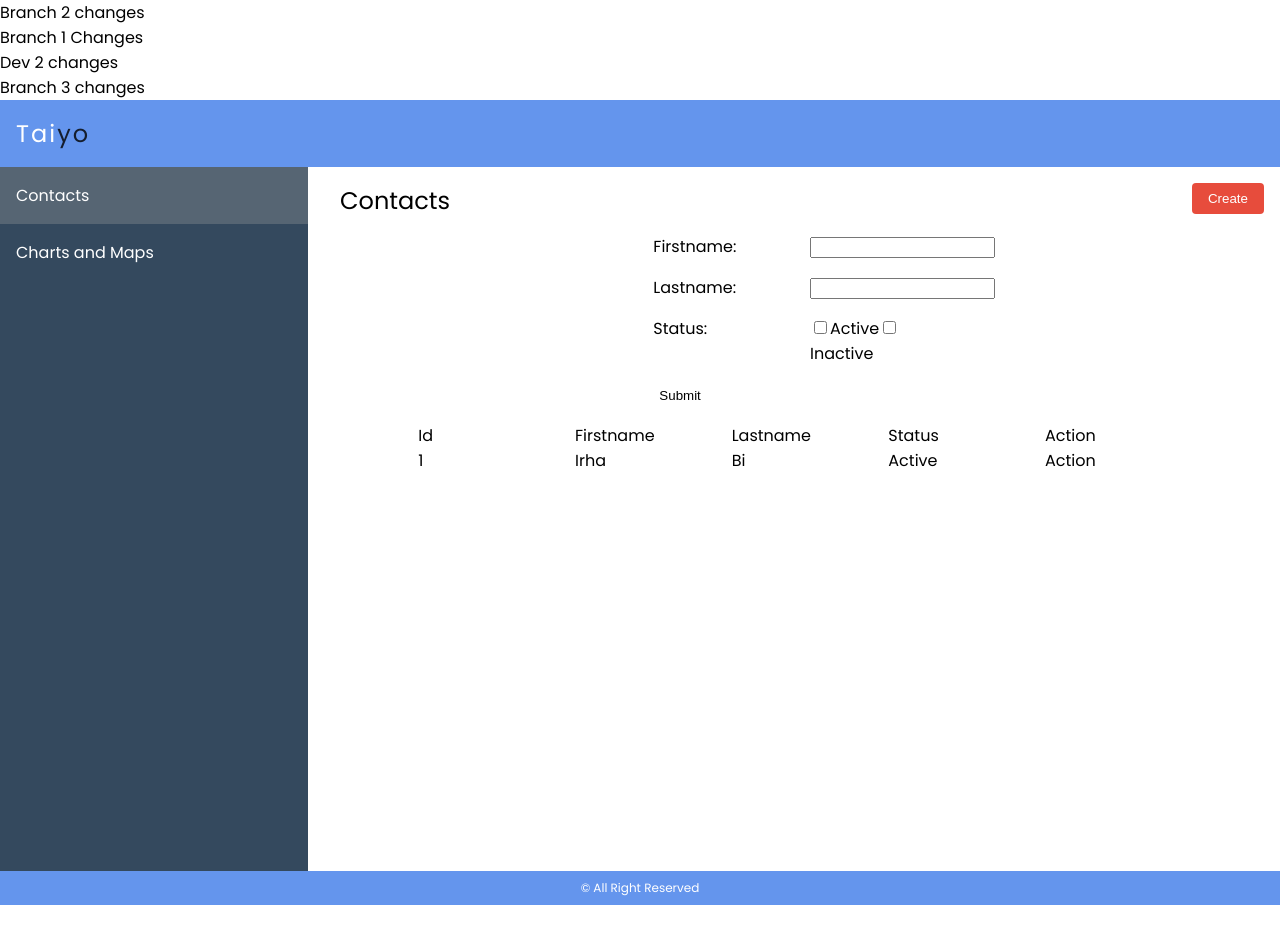
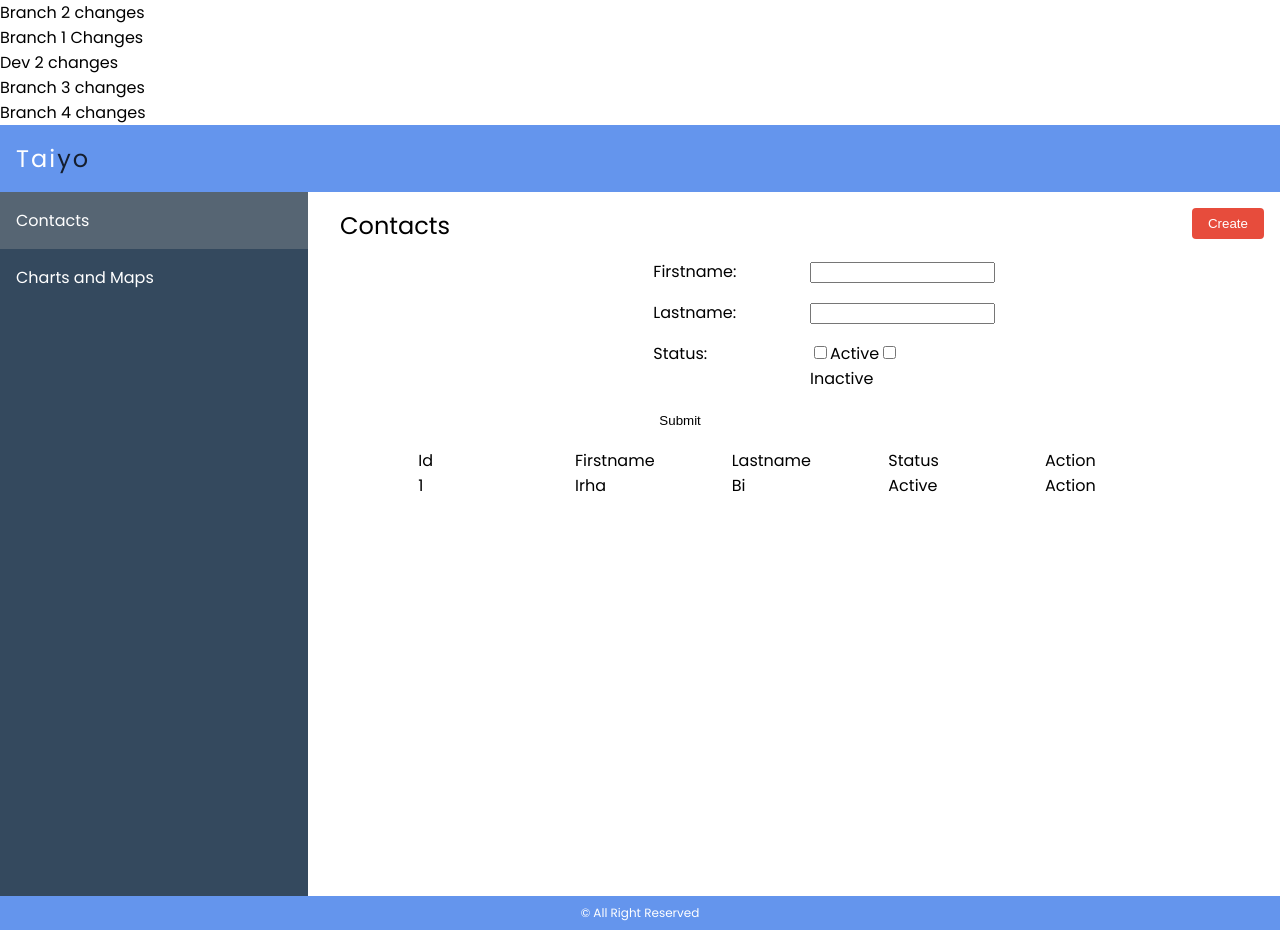
Before and after one commit to danishwebindia/Taiyo-Angular-Material, an Angular app: page / in a window 1280 px wide. Before the commit the page ends 905 px from the top, so only its background shows below. Built offline with nearby package versions, Linux system fonts and the light colour scheme.

Commit message:
commit message 2

```diff
--- a/src/app/app.component.html
+++ b/src/app/app.component.html
@@ -10,7 +10,9 @@
 <div>
     Branch 3 changes
 </div>
-
+<div>
+    Branch 4 changes
+</div>
 <app-header></app-header>
 <div class="grid-container">
     <div class="grid-column col-3"><app-side-navigation></app-side-navigation></div>
```
